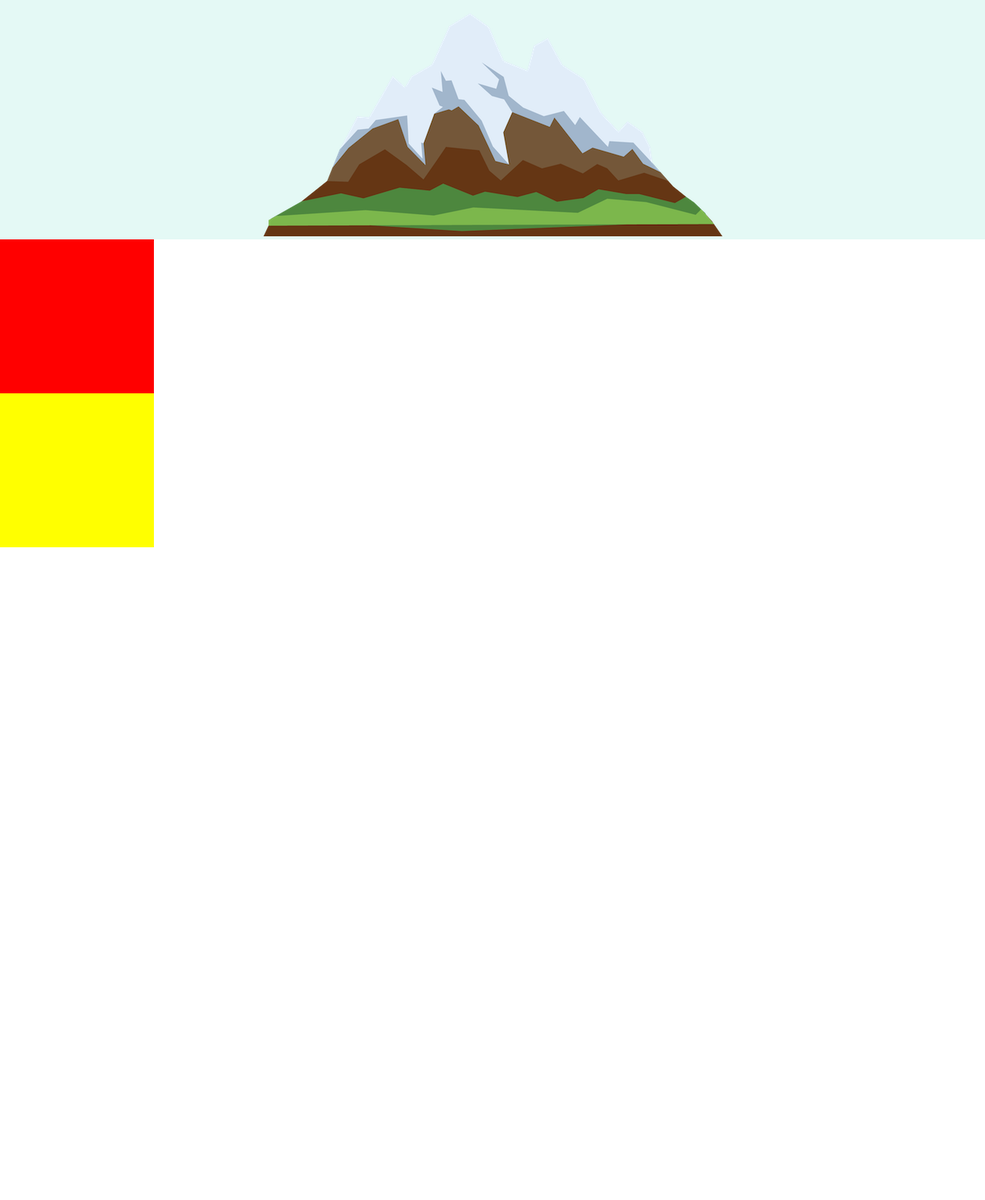
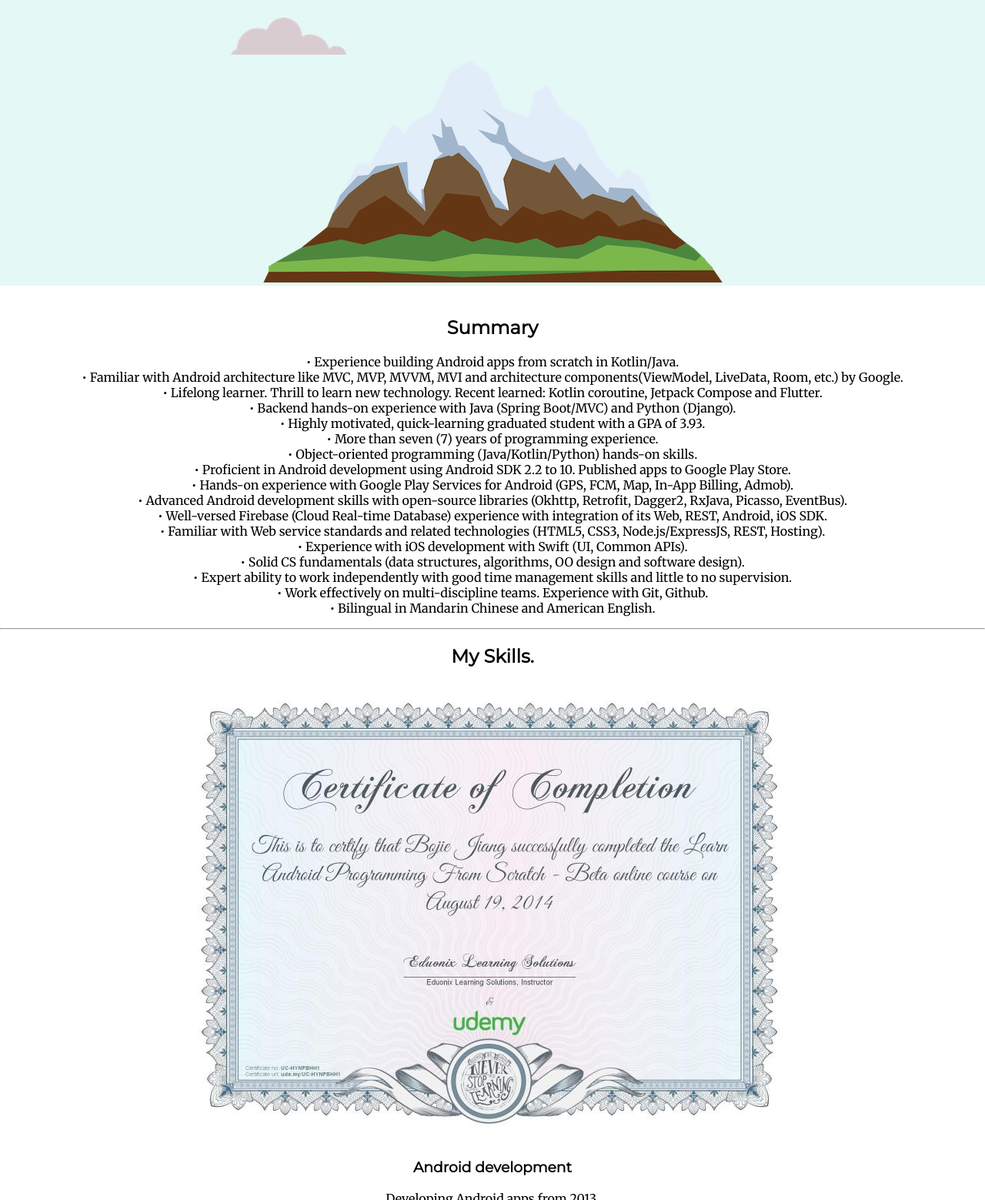
Before and after one commit to jbj88817/cv, a plain HTML site: page index.html in a window 1280 px wide. Shown: the part 194-1753 px from the top of the page at 77% size. Before the commit the page ends 905 px from the top, so only its background shows below. Drawn offline with Linux system fonts and the light colour scheme.

Commit message:
More content

```diff
--- a/css/styles.css
+++ b/css/styles.css
@@ -1,33 +1,43 @@
 body {
   margin: 0;
   text-align: center;
+  font-family: 'Merriweather', serif;
 }
 
 h1 {
   margin-top: 0;
+  font-family: 'Sacramento', cursive;
 }
 
-.b1 {
-  background-color: #E4F9F5;
+h2 {
+  font-family: 'Montserrat', sans-serif;
 }
 
-.b2{
-  background-color: red;
-  width: 200px;
-  height: 200px;
+h3 {
+  font-family: 'Montserrat', sans-serif;
 }
 
-.b3 {
-  background-color: yellow;
-  width: 200px;
-  height: 200px;
+.top-container {
+  background-color: #E4F9F5;
+  position: relative;
+  padding-top: 100px;
 }
 
 .top-cloud {
-  position: relative;
-  right: 0;
+  position: absolute;
+  right: 300px;
+  top: 50px;
+
 }
 
 .bottom-cloud {
   position: absolute;
+  left: 300px;
+  bottom: 300px;
 }
+
+.middle-container{
+}
+
+.bottom-container {
+}
--- a/index.html
+++ b/index.html
@@ -5,19 +5,63 @@
     <title>Bojie Jiang</title>
     <link rel="stylesheet" href="css/styles.css">
     <link rel="icon" href="favicon.ico">
+    <link rel="preconnect" href="https://fonts.googleapis.com">
+    <link rel="preconnect" href="https://fonts.gstatic.com" crossorigin>
+    <link href="https://fonts.googleapis.com/css2?family=Merriweather&family=Montserrat&family=Sacramento&display=swap" rel="stylesheet">
   </head>
   <body>
-    <div class="b1">
+    <div class="top-container">
       <img class="top-cloud" src="images/cloud.png" alt="cloud-img">
       <h1>I'm Bojie</h1>
       <p>an Android developer</p>
       <img class="bottom-cloud" src="images/cloud.png" alt="cloud-img">
       <img src="images/mountain.png" alt="mountain-img">
     </div>
-    <div class="b2">
+    <div class="middle-container">
+      <div class="profile">
+        <img src="" alt="">
+        <h2>Summary</h2>
+        <p class="profile_text">• Experience building Android apps from scratch in Kotlin/Java. <br/>
+          • Familiar with Android architecture like MVC, MVP, MVVM, MVI and architecture components(ViewModel, LiveData, Room, etc.) by Google.<br />
+• Lifelong learner. Thrill to learn new technology. Recent learned: Kotlin coroutine, Jetpack Compose and Flutter.<br />
+• Backend hands-on experience with Java (Spring Boot/MVC) and Python (Django).<br />
+• Highly motivated, quick-learning graduated student with a GPA of 3.93.<br />
+• More than seven (7) years of programming experience.<br />
+• Object-oriented programming (Java/Kotlin/Python) hands-on skills.<br />
+• Proficient in Android development using Android SDK 2.2 to 10. Published apps to Google Play Store.<br />
+• Hands-on experience with Google Play Services for Android (GPS, FCM, Map, In-App Billing, Admob).<br />
+• Advanced Android development skills with open-source libraries (Okhttp, Retrofit, Dagger2, RxJava, Picasso, EventBus).<br />
+• Well-versed Firebase (Cloud Real-time Database) experience with integration of its Web, REST, Android, iOS SDK.<br />
+• Familiar with Web service standards and related technologies (HTML5, CSS3, Node.js/ExpressJS, REST, Hosting).<br />
+• Experience with iOS development with Swift (UI, Common APIs).<br />
+• Solid CS fundamentals (data structures, algorithms, OO design and software design).<br />
+• Expert ability to work independently with good time management skills and little to no supervision.<br />
+• Work effectively on multi-discipline teams. Experience with Git, Github.<br />
+• Bilingual in Mandarin Chinese and American English.<br />
+      </div>
+      <hr>
+      <div class="skills">
+        <h2>My Skills.</h2>
+        <div class="skill-row">
+          <img class="" src="images/1599292282406.jpeg" alt="">
+          <h3>Android development</h3>
+          <p>Developing Android apps from 2013.</p>
+        </div>
+      </div>
+      <hr>
+      <div class="contact-me">
+        <h2>Get In Touch</h2>
+        <img class="" src="https://media1.giphy.com/media/NTur7XlVDUdqM/200w.webp?cid=ecf05e47gk3sflo64azao2g8x9jqxllhzcdvsxttdjwuwtuw&rid=200w.webp&ct=g" alt=""><br />
+        <a class="btn" href="mailto:jiangbojie@gmail.com">CONTACT ME</a>
+      </div>
+    </div>
 
+
+    <div class="bottom-container">
+      <a class="footer-link" href="https://www.linkedin.com/in/bojiejiang/">LinkedIn</a>
+      <a class="footer-link" href="https://www.appbrewery.co/">Website</a>
+      <p>© 2022 Bojie Jiang.</p>
     </div>
-    <div class="b3">
 
     </div>
   </body>
```
Also changed, not shown: images/1599292282406.jpeg (added).
